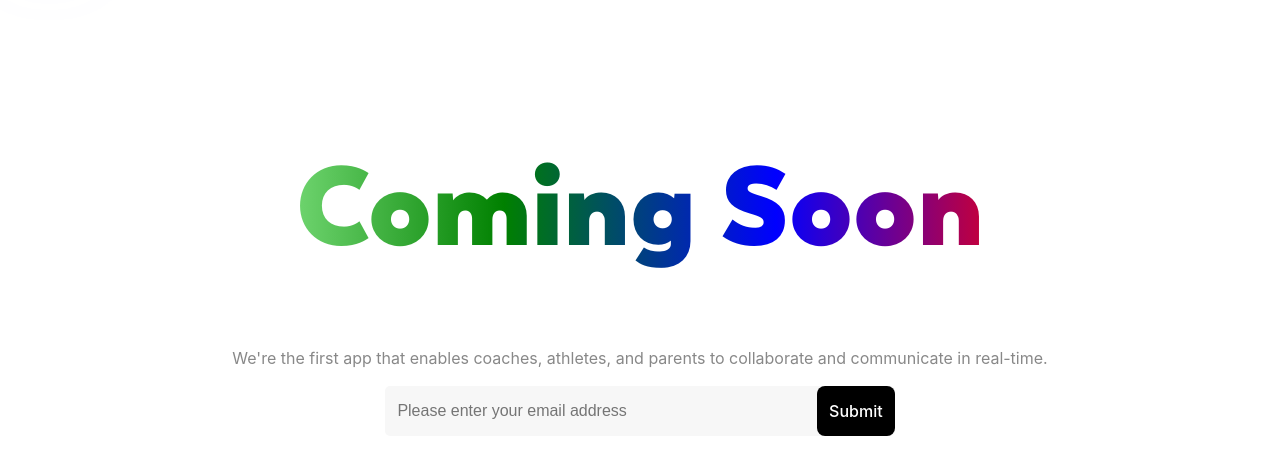
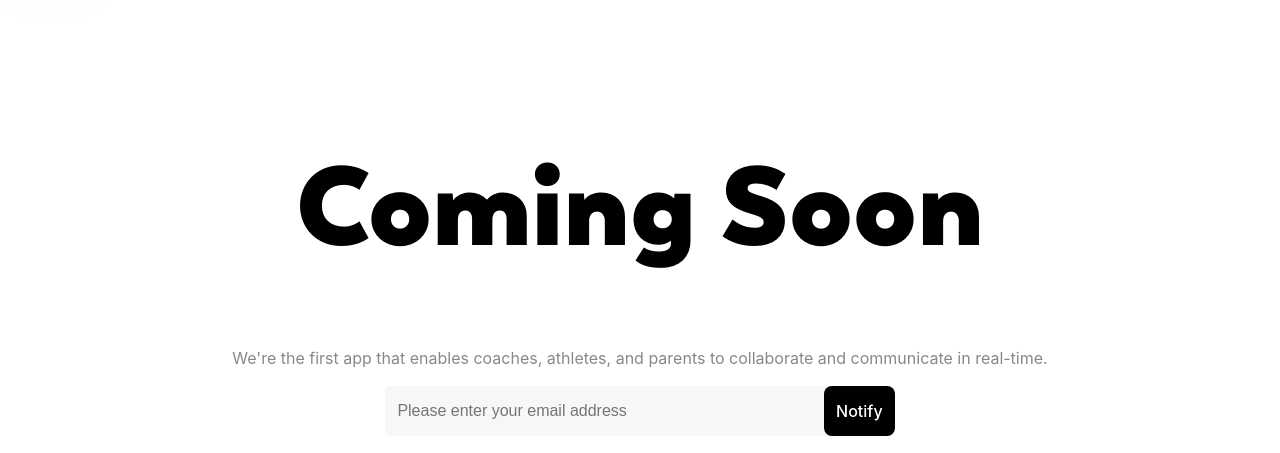
Before and after one commit to seenelm/train-web, a website built with Vite: page index.html in a window 1280 px wide. Shown: the part 118-571 px from the top of the page. Built offline with nearby package versions, Linux system fonts and the light colour scheme.

Commit message:
slight changes to th coming soon page

```diff
--- a/src/main.ts
+++ b/src/main.ts
@@ -14,8 +14,9 @@ import darkanimation from './assets/success-animation.json'
 document.querySelector<HTMLDivElement>('#app')!.innerHTML = `
   <div>
     <a target="_blank">
-      <img src="${logo}" class="logo" alt="Vite logo" />
+      <img src="${logo}" class="logo" alt=logo" />
     </a>
+
     <h1 class="coming-soon">Coming Soon</h1>
     <p class="read-the-docs">
       We're the first app that enables coaches, athletes, and parents to collaborate and communicate in real-time.
@@ -26,7 +27,7 @@ document.querySelector<HTMLDivElement>('#app')!.innerHTML = `
       <input type="hidden" name="apikey" value="62980bc9-99df-4b48-b25f-21b3c2d9a94f">
       <div class="input-container">
         <input type="email" name="email" class="text-input" placeholder="Please enter your email address" required/>
-        <button id="submit-button" class="submit-button" type="submit">Submit</button>
+        <button id="submit-button" class="submit-button" type="submit">Notify</button>
       </div>
     </form>
 
--- a/src/style.css
+++ b/src/style.css
@@ -132,9 +132,7 @@ h1 {
   font-family: 'Trenda', Arial, roboto;
   font-size: 7em;
   line-height: 1.2;
-  background: linear-gradient(to right, lightgreen, green, blue, red);
-  -webkit-background-clip: text;
-  -webkit-text-fill-color: transparent;
+  color: white;
 }
 
 .logo:hover {
@@ -215,6 +213,9 @@ button:focus-visible {
   .text-input {
     background-color: #f7f7f7;
   }
+  .coming-soon {
+    color: black;
+  }
   .submit-button {
     color: white;
     background-color: black;
```
